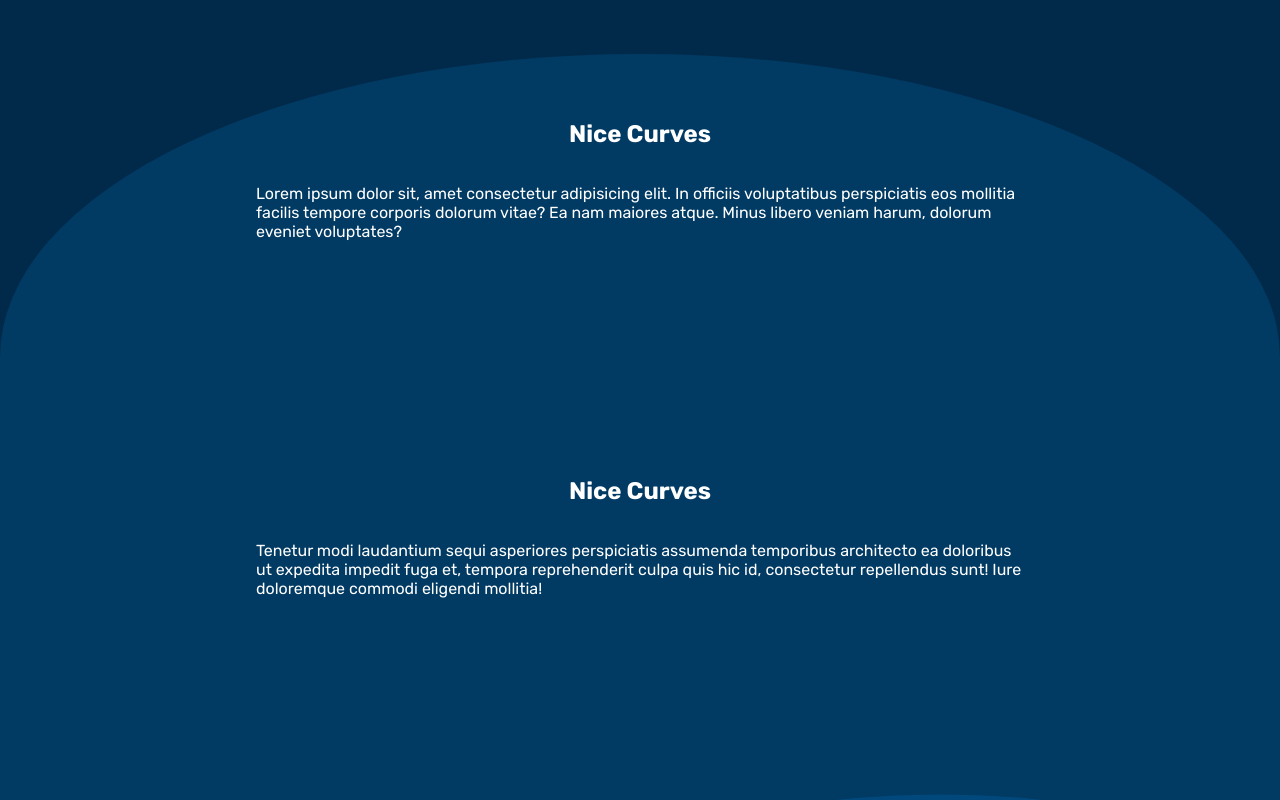
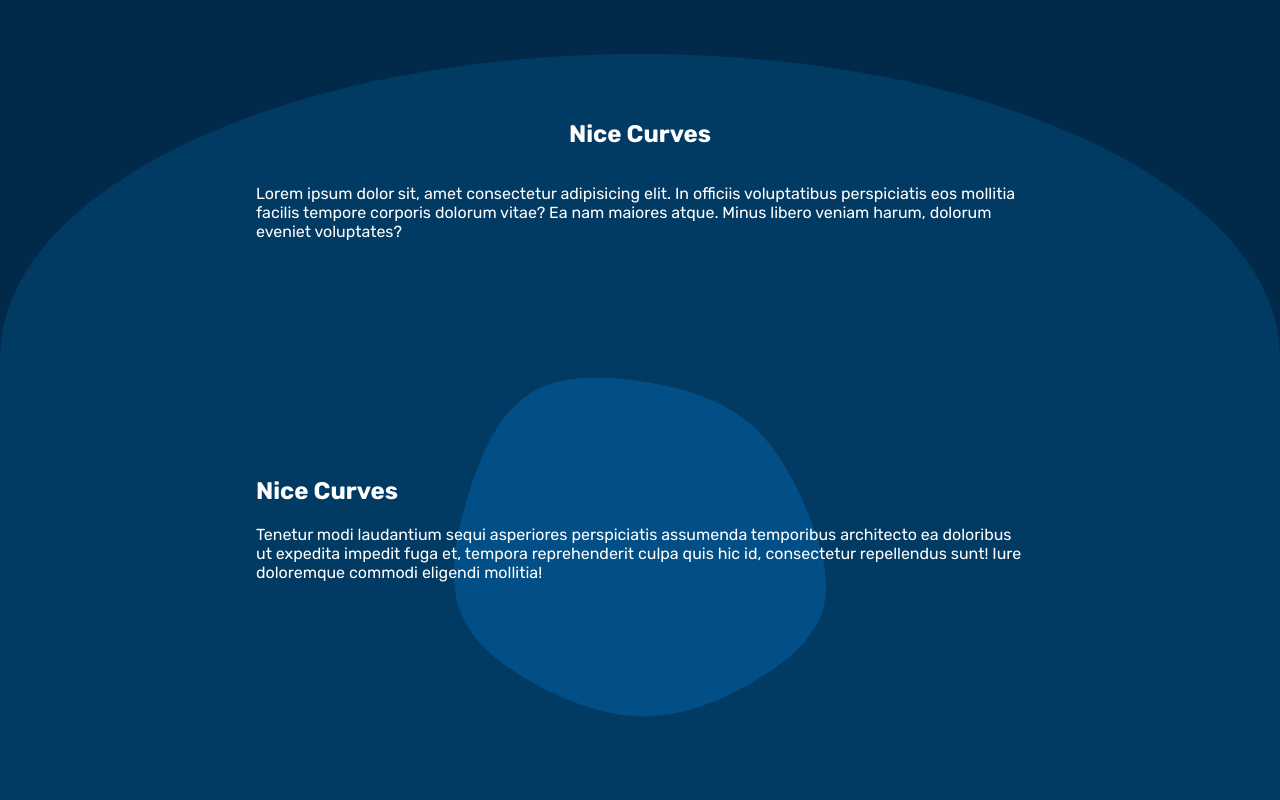
Before and after one commit to leandromichelena/Curvy-backgrounds, a plain HTML site: page index.html in a window 1280 px wide. Shown: the top 800 px of the page. Drawn offline with Linux system fonts and the light colour scheme; a script that the page names is missing.

Commit message:
Added animated blob with SVG morph library Kute.js.

```diff
--- a/index.html
+++ b/index.html
@@ -8,6 +8,7 @@
     <link rel="preconnect" href="https://fonts.googleapis.com">
     <link rel="preconnect" href="https://fonts.gstatic.com" crossorigin>
     <link href="https://fonts.googleapis.com/css2?family=Rubik:ital,wght@0,300..900;1,300..900&display=swap" rel="stylesheet">
+    <script src="https://cdn.jsdelivr.net/npm/kute.js@2.2.4/dist/kute.min.js"></script>
 
     <style>
         body {
@@ -35,6 +36,7 @@
 
         .color2 {
             background-color: #013A63;
+            z-index: -2;
         }
 
         .color3 {
@@ -179,6 +181,18 @@
             transform: rotate(180deg);
         }
 
+        .animation {
+            position: absolute;
+            z-index: 0;
+            transform: translateY(-30%);
+            transform-origin: 50% 50%;
+            transform-box: fill-box;
+        }
+
+        .animation-content {
+            z-index: 1;
+            height: 280px;
+        }
     </style>
 </head>
 
@@ -188,8 +202,27 @@
         <p>Lorem ipsum dolor sit, amet consectetur adipisicing elit. In officiis voluptatibus perspiciatis eos mollitia facilis tempore corporis dolorum vitae? Ea nam maiores atque. Minus libero veniam harum, dolorum eveniet voluptates?</p>
     </section>
     <section class="color2">
-        <h1>Nice Curves</h1>
-        <p>Tenetur modi laudantium sequi asperiores perspiciatis assumenda temporibus architecto ea doloribus ut expedita impedit fuga et, tempora reprehenderit culpa quis hic id, consectetur repellendus sunt! Iure doloremque commodi eligendi mollitia!</p>
+        <div class="animation-content">
+            <h1>Nice Curves</h1>
+            <p>Tenetur modi laudantium sequi asperiores perspiciatis assumenda temporibus architecto ea doloribus ut expedita impedit fuga et, tempora reprehenderit culpa quis hic id, consectetur repellendus sunt! Iure doloremque commodi eligendi mollitia!</p>
+        </div>
+
+        <!-- SVG Shape created with https://app.haikei.app/ -->
+        <svg class="animation" id="animation-shapes" viewBox="0 0 900 450" width="900" height="450" xmlns="http://www.w3.org/2000/svg"
+        xmlns:xlink="http://www.w3.org/1999/xlink" version="1.1">
+            <g transform="translate(458.6213188797804 232.72987770769558)">
+                <path id="blob1"
+                    d="M96.8 -134.9C123.4 -113.8 141.6 -82.9 156.7 -48.1C171.8 -13.4 183.9 25.1 173.8 56.5C163.7 87.9 131.4 112.2 98.8 130.5C66.1 148.7 33.1 160.8 -0.6 161.7C-34.3 162.5 -68.6 152.1 -103.4 134.5C-138.3 117 -173.8 92.5 -187.5 58.9C-201.3 25.2 -193.4 -17.5 -180.6 -59.2C-167.7 -100.8 -150 -141.4 -119.1 -161.1C-88.2 -180.7 -44.1 -179.3 -4.5 -173.1C35.1 -166.9 70.1 -155.9 96.8 -134.9"
+                    fill="#014F86"></path>
+            </g>
+            <g transform="translate(452.8175846311342 232.37823439330765)" style="visibility: hidden;">
+                <path id="blob2"
+                    d="M114.6 -163.2C141.4 -138.2 151 -95.2 164.8 -53.4C178.5 -11.6 196.2 28.9 189 64.6C181.8 100.3 149.7 131 114 151.3C78.4 171.5 39.2 181.3 3.1 177.1C-33.1 172.8 -66.1 154.7 -96.4 132.7C-126.7 110.7 -154.2 84.9 -173.1 50.6C-192.1 16.3 -202.6 -26.5 -192.2 -63.7C-181.8 -100.9 -150.6 -132.6 -115.1 -154.7C-79.5 -176.8 -39.8 -189.4 2.1 -192.2C43.9 -195.1 87.8 -188.1 114.6 -163.2"
+                    fill="#014F86"></path>
+            </g>
+        </svg>
+
+
     </section>
     <section class="color3">
         <h1>Nice Curves</h1>
@@ -251,4 +284,16 @@
         <p>Eos, sequi illo debitis quae quod consectetur, cupiditate beatae aperiam, deleniti repellendus hic ullam iure voluptatum quasi aliquam voluptatem. Perspiciatis, impedit nam sunt sint iste iure provident! Reprehenderit, deleniti totam!</p>
     </section>
 </body>
+
+    <!-- SVG Morph animation library Kute.js -->
+    <script>
+        const tween = KUTE.fromTo(
+            '#blob1',
+            { path: '#blob1' },
+            { path: '#blob2' },
+            { repeat: 999, duration: 2000, yoyo: true }
+        );
+
+        tween.start();
+    </script>
 </html>
```
